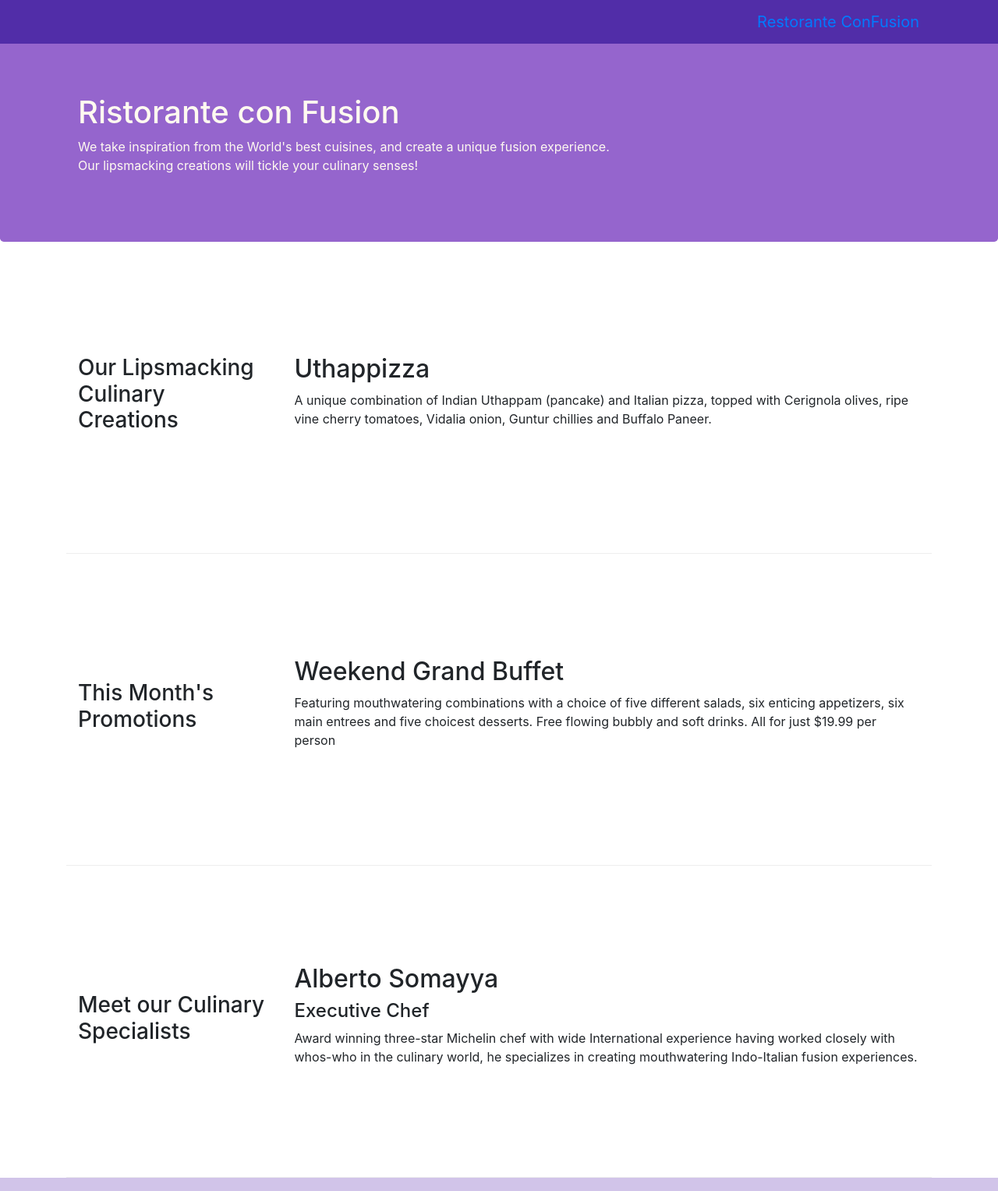
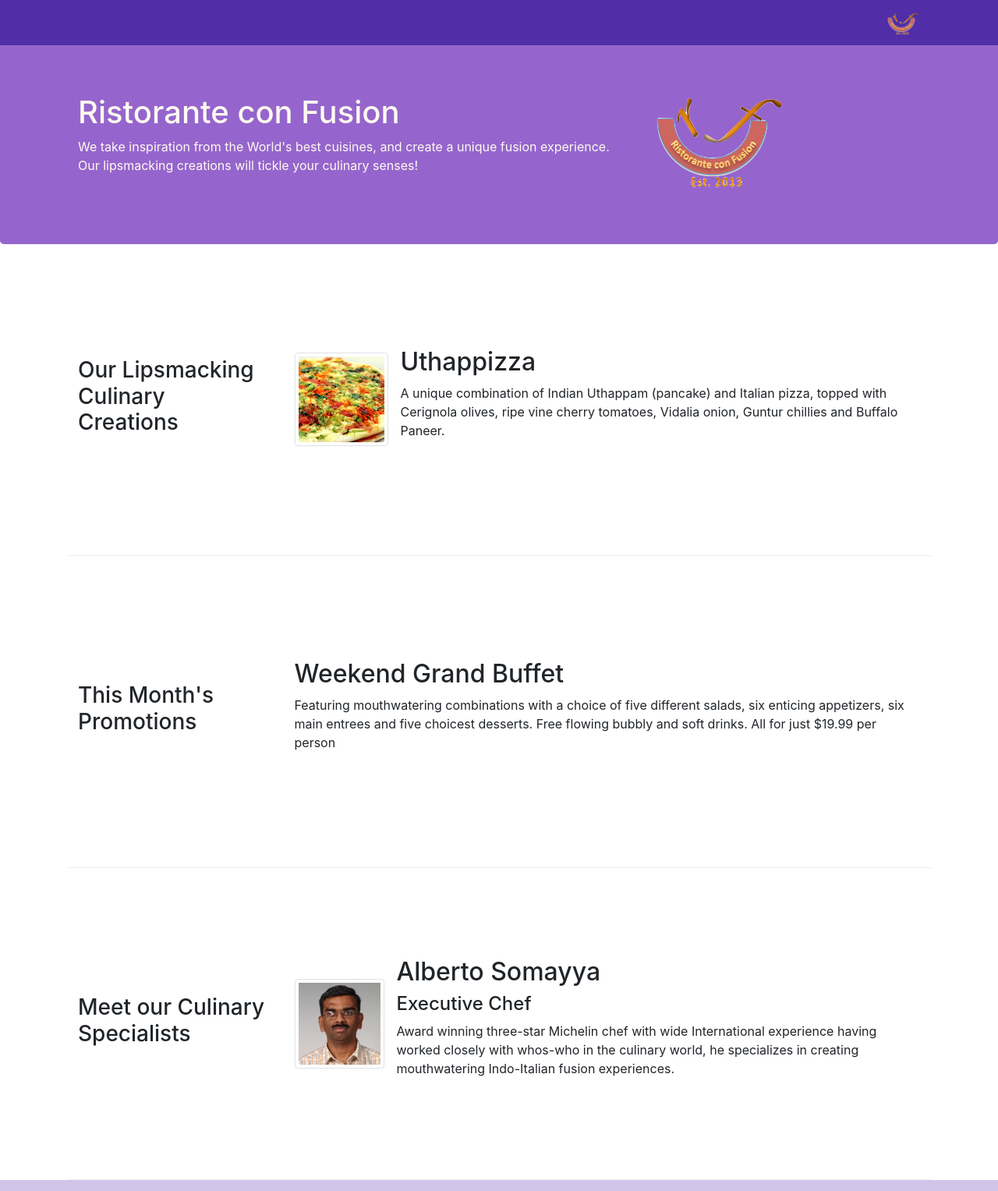
Before and after one commit to vivekvpatil8888/Confusion-Restaurant-Website, a website: page index.html in a window 1280 px wide. Shown: the top 1527 px of the page at 78% size. Drawn offline with nearby package versions, Linux system fonts and the light colour scheme.

Commit message:
Images and Media

```diff
--- a/index.html
+++ b/index.html
@@ -22,7 +22,7 @@
             <button class="navbar-toggler" type="button" data-toggle="collapse" data-target="#Navbar">
                 <span class="navbar-toggler-icon"></span>
             </button>
-            <a class="navbar-brand" href="./index.html">Restorante ConFusion</a>
+            <a class="navbar-brand" href="#"><img src="img/logo.png" height="30" width="41"></a>
             <div class="collapse navbar-collapse" id="Navbar">
                 <ul class ="navbar-nav">
                     <li class ="nav-item active"><a class="nav-link" href="./index.html"><span class="fa fa-home"></span>Home</a></li>
@@ -41,7 +41,8 @@
                     <h1>Ristorante con Fusion</h1>
                     <p>We take inspiration from the World's best cuisines, and create a unique fusion experience. Our lipsmacking creations will tickle your culinary senses!</p>
                 </div>
-                <div class="col col-sm">
+                <div class="col col-sm align-self-center">
+                    <img src="img/logo.png" class="img-fluid">
                 </div>
             </div>
         </div>
@@ -53,8 +54,17 @@
                 <h3>Our Lipsmacking Culinary Creations</h3>
             </div>
             <div class="col-sm  col-md flex-first">
-                <h2>Uthappizza</h2>
-                <p>A unique combination of Indian Uthappam (pancake) and Italian pizza, topped with Cerignola olives, ripe vine cherry tomatoes, Vidalia onion, Guntur chillies and Buffalo Paneer.</p>
+                <div class="media">
+                    <img class="d-flex mr-3 img-thumbnail align-self-center"
+                         src="img/uthappizza.png" alt="Uthappizza">
+                    <div class="media-body">
+                        <h2 class="mt-0">Uthappizza</h2>
+                        <p class="hidden-xs-down">A unique combination of Indian Uthappam (pancake) and
+                          Italian pizza, topped with Cerignola olives, ripe vine
+                          cherry tomatoes, Vidalia onion, Guntur chillies and
+                          Buffalo Paneer.</p>
+                    </div>
+                </div>
             </div>
         </div>
 
@@ -74,9 +84,19 @@
                 <h3>Meet our Culinary Specialists</h3>
             </div>
             <div class="col-sm  col-md flex-first">
-                <h2>Alberto Somayya</h2>
-                <h4>Executive Chef</h4>
-                <p>Award winning three-star Michelin chef with wide International experience having worked closely with whos-who in the culinary world, he specializes in creating mouthwatering Indo-Italian fusion experiences. </p>
+                 <div class="media">
+                    <img class="d-flex mr-3 img-thumbnail align-self-center"
+                         src="img/alberto.png" alt="Alberto Somayya">
+                    <div class="media-body">
+                        <h2 class="mt-0">Alberto Somayya</h2>
+                        <h4>Executive Chef</h4>
+                        <p class="hidden-xs-down">Award winning three-star Michelin chef with wide
+                         International experience having worked closely with
+                         whos-who in the culinary world, he specializes in
+                          creating mouthwatering Indo-Italian fusion experiences.
+                         </p>
+                    </div>
+                </div>
             </div>
         </div>
     </div>
```
Also changed, not shown: aboutus.html (+2 -1 lines), contactus.html (+2 -1 lines), img/alberto.png (added), img/buffet.png (added), img/logo.png (added), img/uthappizza.png (added), 1 other file.
